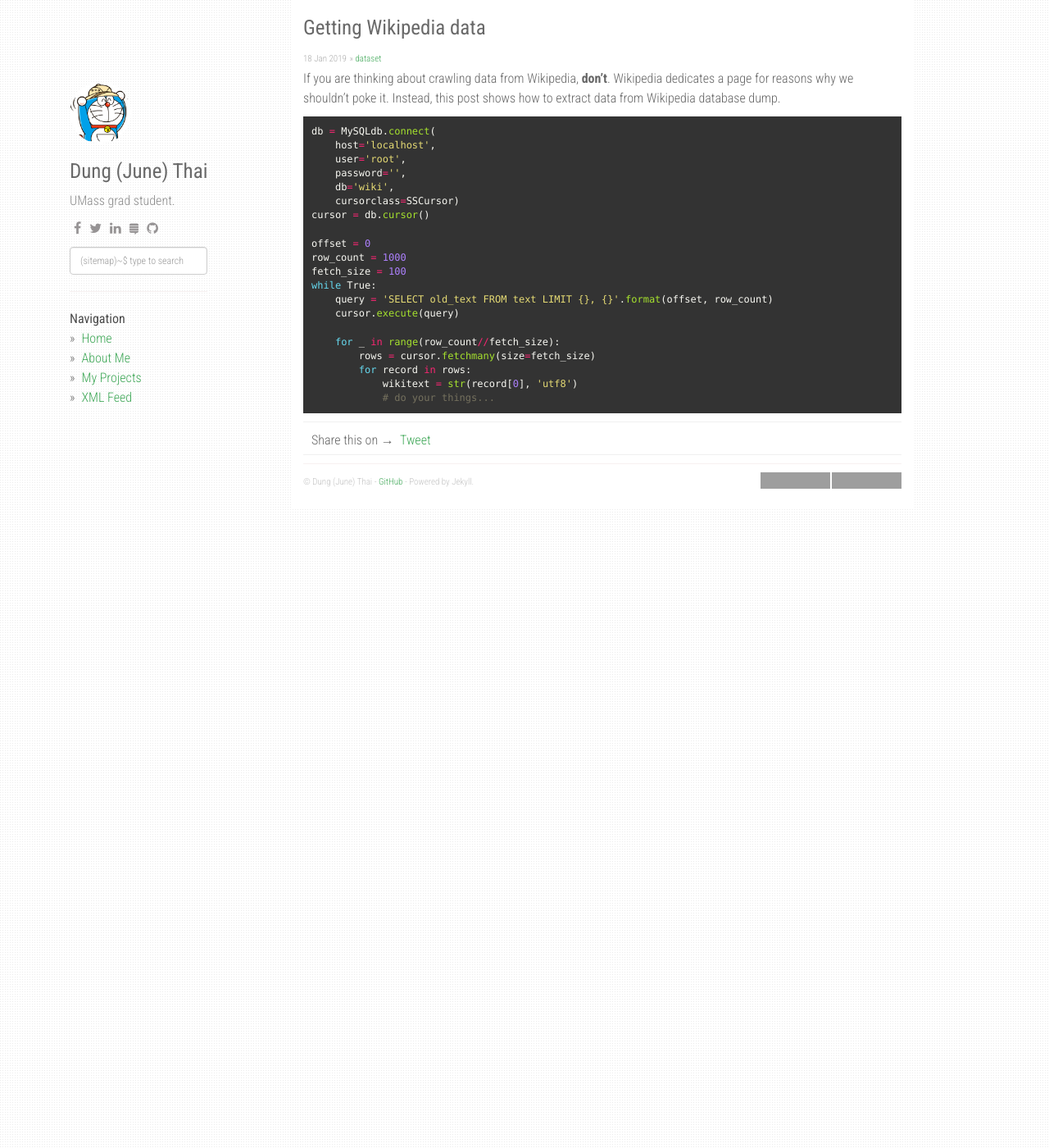
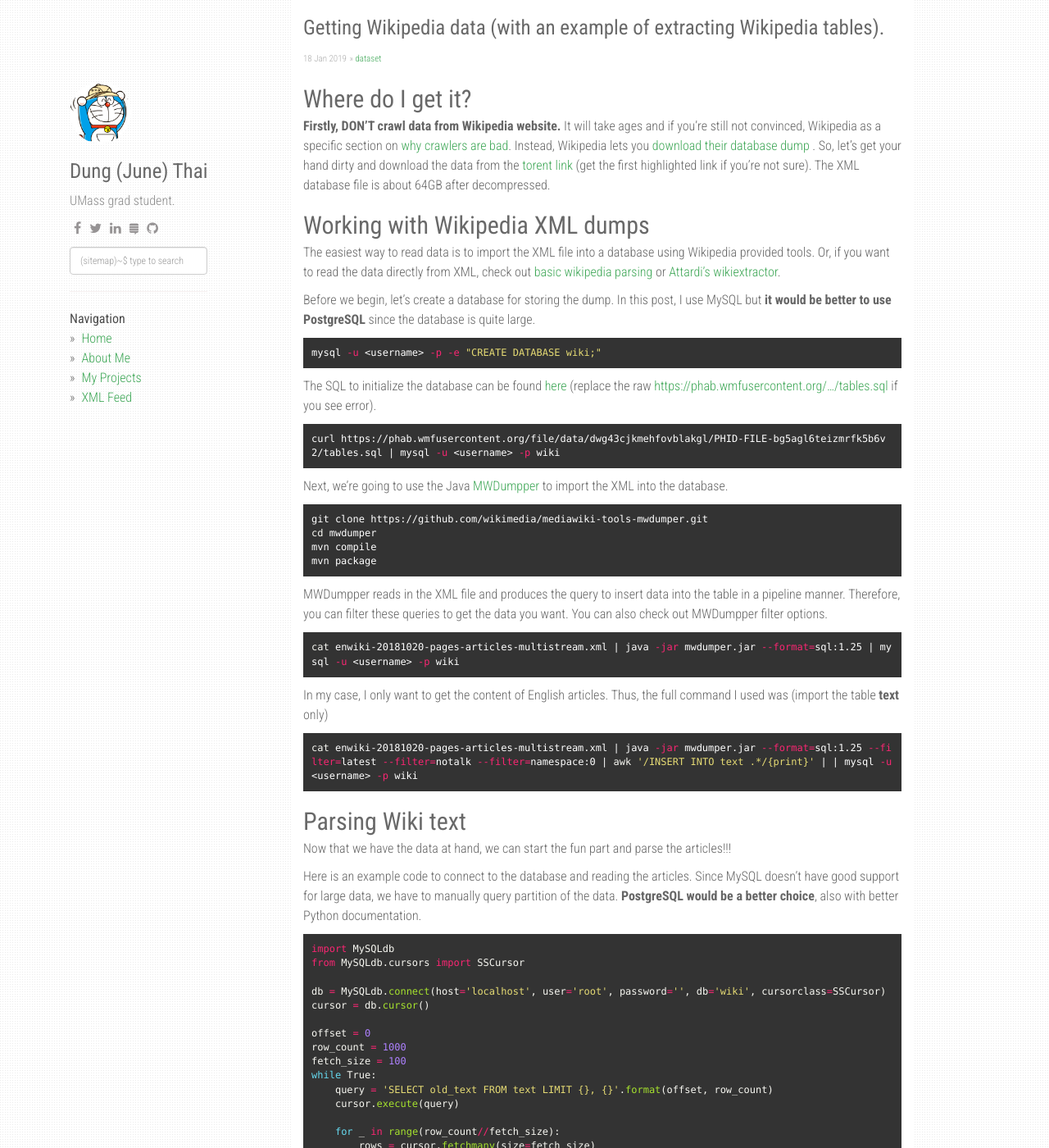
Before and after one commit to dungtn/dungtn.github.io, a Jekyll site: the page built from _posts/2019-01-19-wikipedia-data.markdown, in a window 1280 px wide and 1400 px high. Shown: the whole window at 82% size. Built offline with Jekyll 4.4.1, drawn with Linux system fonts in a browser that asks for light colours; nearby versions of some CDN libraries; comment, search, counter and statistics services are not loaded; some of the changed text lies outside the part shown; grey boxes are pictures that could not be loaded.

Commit message:
finish wikipedia data extraction post

```diff
--- a/_posts/2019-01-19-wikipedia-data.markdown
+++ b/_posts/2019-01-19-wikipedia-data.markdown
@@ -1,19 +1,64 @@
 ---
 layout: post
-title:  "Getting Wikipedia data"
+title:  "Getting Wikipedia data (with an example of extracting Wikipedia tables)."
 date:   2019-01-19 00:08:00 +0700
 categories: [dataset]
 ---
 
-If you are thinking about crawling data from Wikipedia, **don't**. Wikipedia dedicates a page for reasons why we shouldn't poke it. Instead, this post shows how to extract data from Wikipedia database dump.
+
+
+## Where do I get it?
+
+**Firstly, DON'T crawl data from Wikipedia website.** It will take ages and if you're still not convinced, Wikipedia as a specific section on [why crawlers are bad](https://en.wikipedia.org/wiki/Wikipedia:Database_download#Why_not_just_retrieve_data_from_wikipedia.org_at_runtime?). Instead, Wikipedia lets you [download their database dump ](https://en.wikipedia.org/wiki/Wikipedia:Database_download#Where_do_I_get_it?). So, let's get your hand dirty and download the data from the [torent link](http://itorrents.org/torrent/3A8C87DE09C85193CFBCB10DC64B7A64C2CEE7FC.torrent) (get the first highlighted link if you're not sure). The XML database file is about 64GB after decompressed.
+
+## Working with Wikipedia XML dumps
+
+The easiest way to read data is to import the XML file into a database using Wikipedia provided tools. Or, if you want to read the data directly from XML, check out [basic wikipedia parsing](https://www.heatonresearch.com/2017/03/03/python-basic-wikipedia-parsing.html) or [Attardi's wikiextractor](https://github.com/attardi/wikiextractor).
+
+Before we begin, let's create a database for storing the dump. In this post, I use MySQL but **it would be better to use PostgreSQL** since the database is quite large.
+
+{% highlight shell %}
+mysql -u <username> -p -e "CREATE DATABASE wiki;"
+{% endhighlight %}
+
+The SQL to initialize the database can be found [here](https://en.wikipedia.org/wiki/Wikipedia:Database_download#SQL_schema) (replace the raw [https://phab.wmfusercontent.org/.../tables.sql](https://phabricator.wikimedia.org/source/mediawiki/browse/master/maintenance/tables.sql) if you see error).
+
+{% highlight shell %}
+curl https://phab.wmfusercontent.org/file/data/dwg43cjkmehfovblakgl/PHID-FILE-bg5agl6teizmrfk5b6v2/tables.sql | mysql -u <username> -p wiki
+{% endhighlight %}
+
+Next, we're going to use the Java [MWDumpper](https://github.com/wikimedia/mediawiki-tools-mwdumper) to import the XML into the database.
+
+{% highlight shell %}
+git clone https://github.com/wikimedia/mediawiki-tools-mwdumper.git
+cd mwdumper
+mvn compile
+mvn package
+{% endhighlight %}
+
+MWDumpper reads in the XML file and produces the query to insert data into the table in a pipeline manner. Therefore, you can filter these queries to get the data you want. You can also check out MWDumpper filter options.
+
+{% highlight shell %}
+cat enwiki-20181020-pages-articles-multistream.xml | java -jar mwdumper.jar --format=sql:1.25 | mysql -u <username> -p wiki
+{% endhighlight %}
+
+In my case, I only want to get the content of English articles. Thus, the full command I used was (import the table **text** only)
+
+{% highlight shell %}
+cat enwiki-20181020-pages-articles-multistream.xml | java -jar mwdumper.jar --format=sql:1.25 --filter=latest --filter=notalk --filter=namespace:0 | awk '/INSERT INTO text .*/{print}' | | mysql -u <username> -p wiki
+{% endhighlight %}
+
+## Parsing Wiki text
+
+Now that we have the data at hand, we can start the fun part and parse the articles!!!
+
+Here is an example code to connect to the database and reading the articles. Since MySQL doesn't have good support for large data, we have to manually query partition of the data. **PostgreSQL would be a better choice**, also with better Python documentation.
 
 {% highlight python %}
-db = MySQLdb.connect(
-    host='localhost',
-    user='root',
-    password='',
-    db='wiki',
-    cursorclass=SSCursor)
+import MySQLdb
+from MySQLdb.cursors import SSCursor
+
+db = MySQLdb.connect(host='localhost', user='root', password='', db='wiki', cursorclass=SSCursor)
 cursor = db.cursor()
 
 offset = 0
@@ -29,3 +74,21 @@ while True:
             wikitext = str(record[0], 'utf8')
             # do your things...
 {% endhighlight %}
+
+Wikipedia use a special type of Markdown call WikiText which changes overtime and not backward compatible. There are a bunch of parsers for it but [wikitextparser](https://github.com/5j9/wikitextparser) seems to me the best one for Python. It supports easy parsing and extracting of templates, sections, lists, etc. The example code shows how to extract table and save to CSV files.
+
+{% highlight python %}
+import wikitextparser as wtp
+
+...
+    wikitext = str(record[0], 'utf8')
+    parsed = wtp.parse(wikitext)
+    for table in parsed.tables:
+        data = table.data() # data is a 2d list of table cells
+        with open('out.csv', 'w') as out:
+            writer = csv.writer(out)
+            writer.writerows(data)
+...
+{% endhighlight %}
+
+The full code will be available on my github soon. Happy training :-)
```
